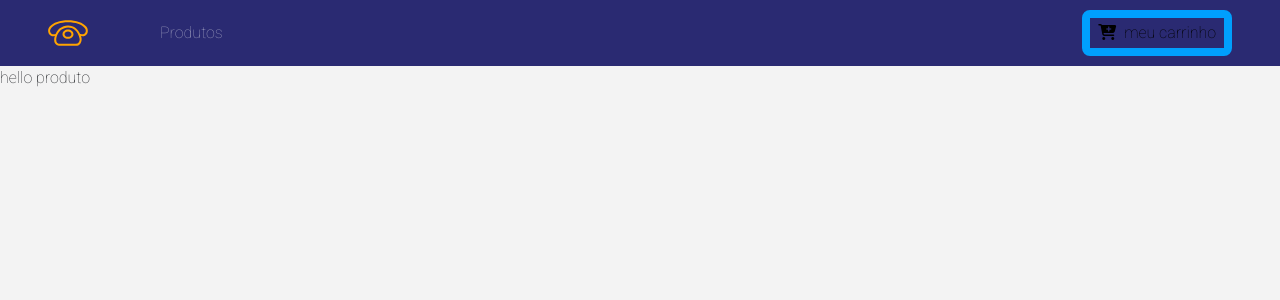
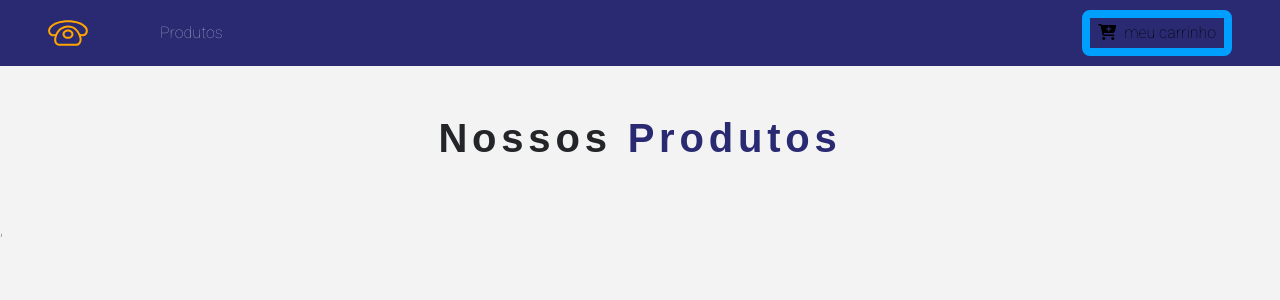
Before and after one commit to 2020nani/eccomerce, a React (Create React App) app: page / in a window 1280 px wide. Shown: the top 300 px of the page. Built offline with nearby package versions, Linux system fonts and the light colour scheme.

Commit message:
pagina produtolista utilizando o conceito de context api

```diff
--- a/src/components/Produto.js
+++ b/src/components/Produto.js
@@ -3,7 +3,8 @@ import React from 'react';
 // import { Container } from './styles';
 
 function Produto() {
-  return <div>hello produto</div>;
+
+  return <div>Produtos</div>
 }
 
 export default Produto;
--- /dev/null
+++ b/src/components/Title.js
@@ -0,0 +1,15 @@
+import React from 'react';
+
+
+
+export default function Title({name, title}) {
+  return (
+  <div className="row">
+    <div className="col-10 mx-auto my2 text-center text-title">
+      <h1 className="text-capitalize font-weight-bold">
+ {name} <strong className="text-blue">{title}</strong>
+      </h1>
+    </div>
+  </div>
+  );
+}
--- a/src/components/produtoLista.js
+++ b/src/components/produtoLista.js
@@ -1,13 +1,33 @@
-import React from 'react';
+import React,{Component} from 'react';
 import Produto from './Produto'
-// import { Container } from './styles';
+import Title from './Title';
+import {storeProducts} from '../data';
+import {ProdutoConsumer} from '../context';
+export default class ProdutoLista extends Component {
+   state={
+     produtos:storeProducts
+   }
+   render(){
+     console.log(this.state.produtos)
+     return(
+    <React.Fragment>
+      <div className="py-5">
+      <div className="container">
+        <Title name="Nossos" title="produtos" />
+      <div className="row">
+      <ProdutoConsumer>
+      {value => {
+        console.log(value)
+      }}
+      </ProdutoConsumer>
+      </div>
+      </div>
+      </div>
+    </React.Fragment>
+    //<Produto>
 
-function ProdutoLista() {
-  return <div >
-    <Produto>
+    //</Produto>
 
-    </Produto>
-  </div>;
+  );
+   }
 }
-
-export default ProdutoLista;
--- /dev/null
+++ b/src/context.js
@@ -0,0 +1,33 @@
+import React, {Component} from 'react';
+import {storeProducts, detailProduct} from './data'
+const ProdutoContext = React.createContext();
+
+
+class ProdutoProvider extends Component{
+  state = {
+    produtos:storeProducts,
+    detailProduto:detailProduct
+  }
+  handleDetail = () =>{
+    console.log('veja os detalhes');
+  }
+  addToCart = () =>{
+    console.log('bem vindo ao carrinho');
+  }
+  render(){
+    return(
+      <ProdutoContext.Provider value={{
+        ...this.state,
+        handleDetail:this.handleDetail,
+        addToCart:this.addToCart
+      }}>
+       {this.props.children}
+      </ProdutoContext.Provider>
+
+    );
+  }
+}
+
+const ProdutoConsumer = ProdutoContext.Consumer;
+
+export {ProdutoProvider, ProdutoConsumer};
--- a/src/data.js
+++ b/src/data.js
@@ -1,7 +1,3 @@
-/*
-https://www.iconfinder.com/icons/1243689/call_phone_icon
-Creative Commons (Attribution 3.0 Unported);
-https://www.iconfinder.com/Makoto_msk */
 
 export const storeProducts = [
   {
--- a/src/index.js
+++ b/src/index.js
@@ -3,12 +3,15 @@ import ReactDOM from 'react-dom';
 import './index.css';
 import App from './App';
 import{BrowserRouter as Router} from 'react-router-dom'
+import {ProdutoProvider} from "./context"
 import * as serviceWorker from './serviceWorker';
 
 ReactDOM.render(
+<ProdutoProvider>
   <Router>
     <App />
   </Router>,
+</ProdutoProvider>,
   document.getElementById('root')
 );
 
```
